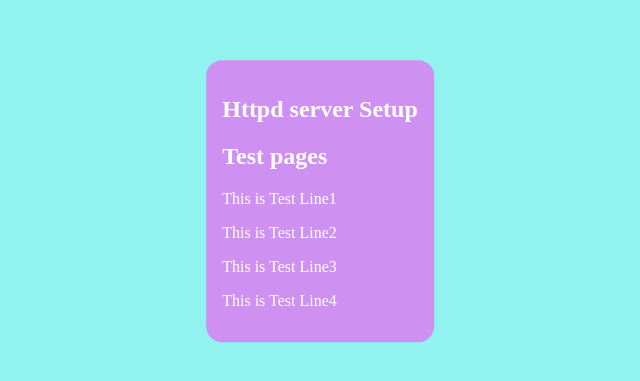
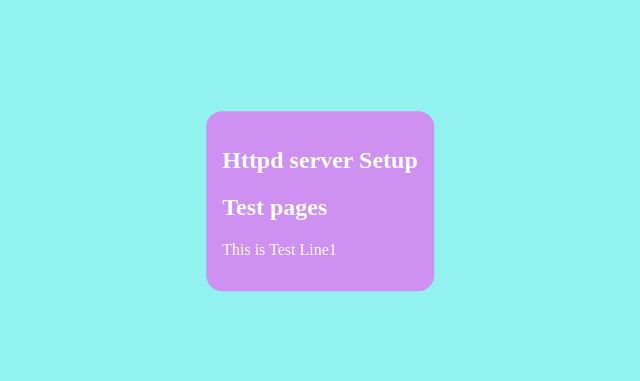
Before and after one commit to TinkalShakya09/ansible-jenkins-integration, a plain HTML site: page index.html in a window 1280 px wide. Shown: the part 199-580 px from the top of the page, without its empty margins (320-960 px from the left). Drawn offline with Linux system fonts and the light colour scheme.

Commit message:
Update index.html

```diff
--- a/index.html
+++ b/index.html
@@ -24,10 +24,7 @@
 	<h1>Httpd server Setup</h1>
     	<h2>Test pages </h2>
     	<p>This is Test Line1</p>
-	<p>This is Test Line2</p>
 
-    	<p>This is Test Line3</p>
-	<p>This is Test Line4</p>
   </section>
 </div>
 </body>
```
